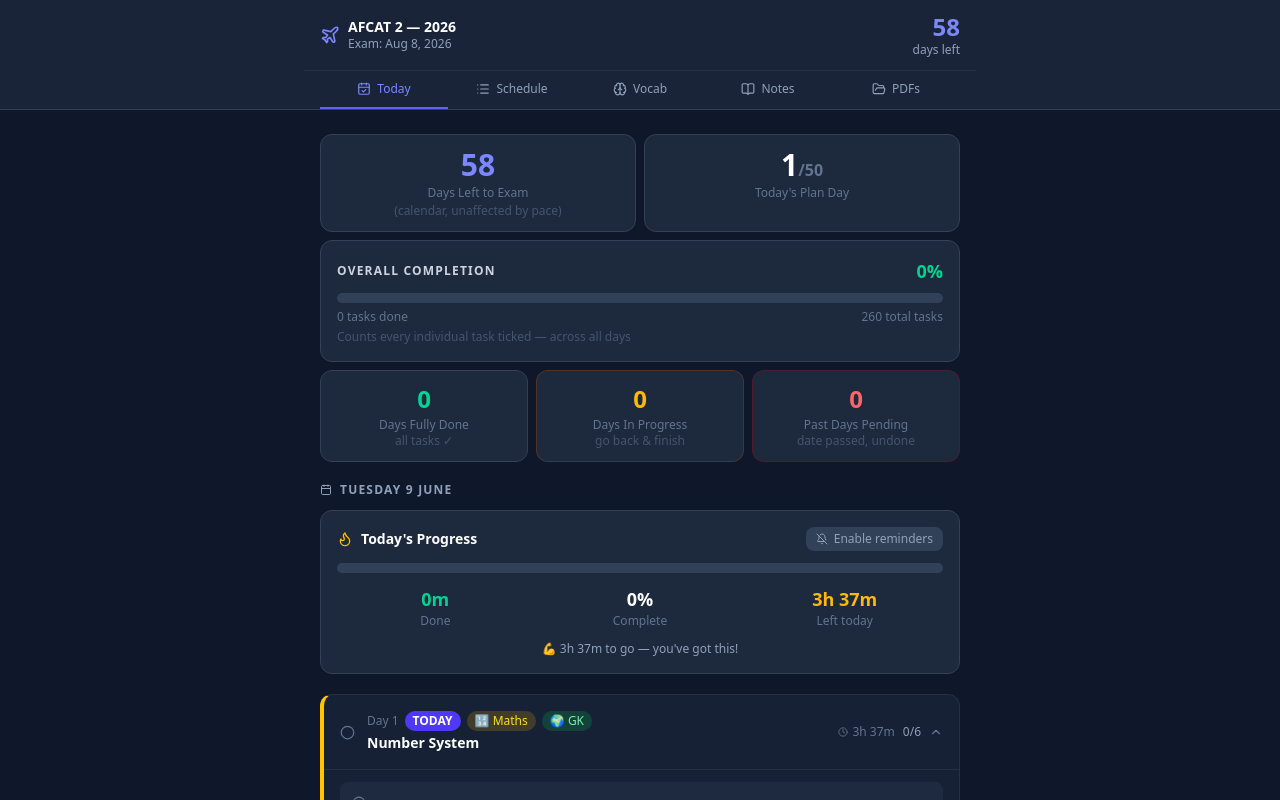
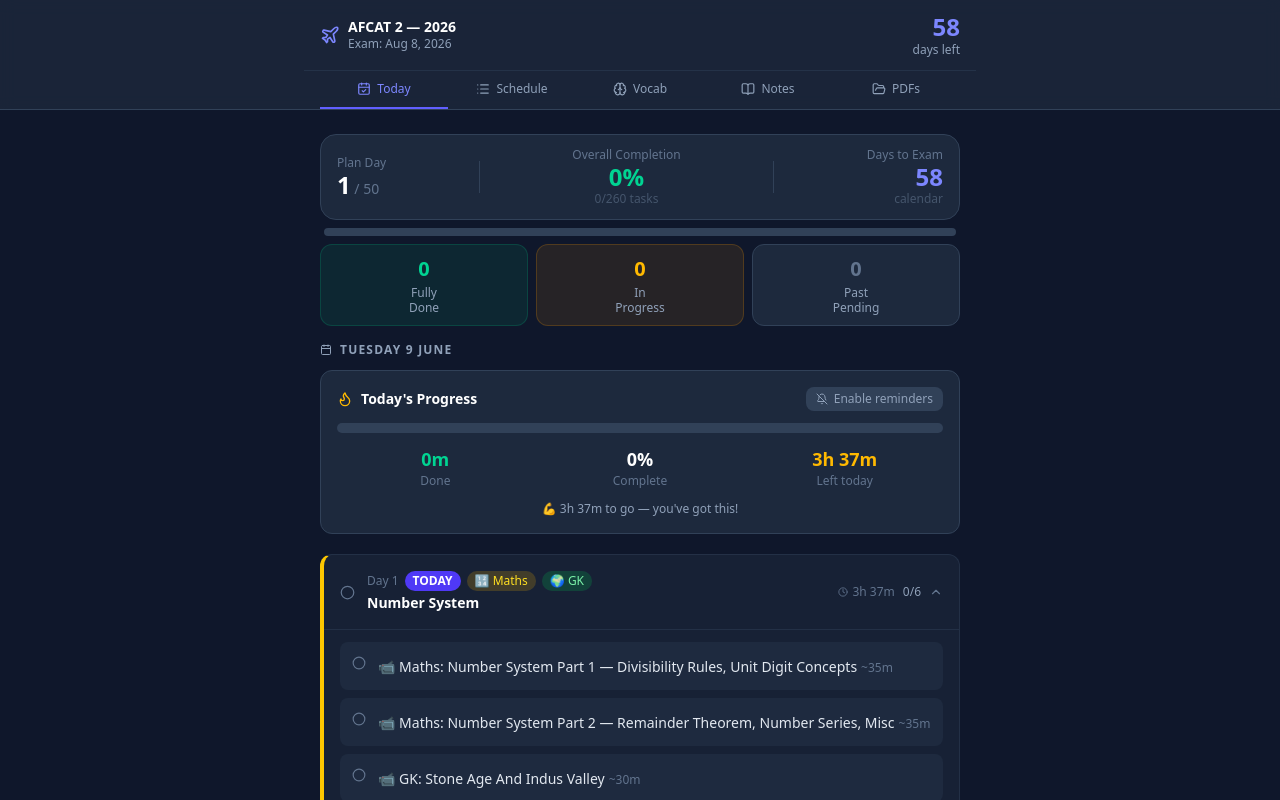
Before and after one commit to kriti-39/AfcatPrep, a React (Vite) app: page / in a window 1280 px wide. Shown: the top 800 px of the page. Built offline with nearby package versions, Linux system fonts and the light colour scheme.

Commit message:
Compact dashboard UI — hero card + slim progress bar + pill stats

```diff
--- a/src/components/DailyPlanner.jsx
+++ b/src/components/DailyPlanner.jsx
@@ -178,57 +178,53 @@
   return (
     <div className="max-w-2xl mx-auto">
       {/* ── Dashboard ── */}
-      {/* Row 1: calendar countdown + day number */}
-      <div className="grid grid-cols-2 gap-2 mb-2">
-        <div className="bg-slate-800 border border-slate-700 rounded-xl p-3 text-center">
-          <div className="text-3xl font-bold text-indigo-400">{daysLeft}</div>
-          <div className="text-xs text-slate-500 mt-0.5">Days Left to Exam</div>
-          <div className="text-xs text-slate-600 mt-0.5">(calendar, unaffected by pace)</div>
+
+      {/* Hero card — days left + plan day side by side */}
+      <div className="bg-slate-800 border border-slate-700 rounded-2xl px-4 py-3 mb-2 flex items-center justify-between">
+        <div>
+          <p className="text-xs text-slate-500 mb-0.5">Plan Day</p>
+          <p className="text-2xl font-bold text-white leading-none">
+            {todayDayNum > 0 && todayDayNum <= 50 ? todayDayNum : '-'}
+            <span className="text-sm font-normal text-slate-500"> / 50</span>
+          </p>
         </div>
-        <div className="bg-slate-800 border border-slate-700 rounded-xl p-3 text-center">
-          <div className="text-3xl font-bold text-white">
-            {todayDayNum > 0 && todayDayNum <= 50 ? todayDayNum : '-'}
-            <span className="text-base text-slate-500">/50</span>
-          </div>
-          <div className="text-xs text-slate-500 mt-0.5">Today's Plan Day</div>
+        <div className="h-8 w-px bg-slate-700" />
+        <div className="text-center">
+          <p className="text-xs text-slate-500 mb-0.5">Overall Completion</p>
+          <p className="text-2xl font-bold text-emerald-400 leading-none">{overallPct}%</p>
+          <p className="text-xs text-slate-600 mt-0.5">{doneTasksAllDays}/{totalTasksAllDays} tasks</p>
+        </div>
+        <div className="h-8 w-px bg-slate-700" />
+        <div className="text-right">
+          <p className="text-xs text-slate-500 mb-0.5">Days to Exam</p>
+          <p className="text-2xl font-bold text-indigo-400 leading-none">{daysLeft}</p>
+          <p className="text-xs text-slate-600 mt-0.5">calendar</p>
         </div>
       </div>
 
-      {/* Row 2: overall % bar */}
-      <div className="bg-slate-800 border border-slate-700 rounded-xl p-4 mb-2">
-        <div className="flex items-center justify-between mb-2">
-          <span className="text-xs font-semibold text-slate-300 uppercase tracking-widest">Overall Completion</span>
-          <span className="text-lg font-bold text-emerald-400">{overallPct}%</span>
-        </div>
-        <div className="h-2.5 bg-slate-700 rounded-full overflow-hidden">
+      {/* Overall progress bar */}
+      <div className="mb-2 px-1">
+        <div className="h-2 bg-slate-700 rounded-full overflow-hidden">
           <div
-            className="h-2.5 rounded-full bg-emerald-500 transition-all duration-500"
+            className="h-2 rounded-full bg-gradient-to-r from-emerald-600 to-emerald-400 transition-all duration-500"
             style={{ width: `${overallPct}%` }}
           />
         </div>
-        <div className="flex justify-between mt-1.5">
-          <span className="text-xs text-slate-500">{doneTasksAllDays} tasks done</span>
-          <span className="text-xs text-slate-500">{totalTasksAllDays} total tasks</span>
-        </div>
-        <p className="text-xs text-slate-600 mt-1">Counts every individual task ticked — across all days</p>
       </div>
 
-      {/* Row 3: day-wise breakdown */}
-      <div className="grid grid-cols-3 gap-2 mb-5">
-        <div className="bg-slate-800 border border-slate-700 rounded-xl p-3 text-center">
-          <div className="text-2xl font-bold text-emerald-400">{daysCompleted}</div>
-          <div className="text-xs text-slate-500 mt-0.5">Days Fully Done</div>
-          <div className="text-xs text-slate-600">all tasks ✓</div>
+      {/* Day-wise stats — 3 compact pills */}
+      <div className="grid grid-cols-3 gap-2 mb-4">
+        <div className="bg-emerald-500/10 border border-emerald-500/20 rounded-xl px-2 py-2.5 text-center">
+          <div className="text-xl font-bold text-emerald-400">{daysCompleted}</div>
+          <div className="text-xs text-slate-400 leading-tight mt-0.5">Fully<br/>Done</div>
         </div>
-        <div className="bg-slate-800 border border-amber-700/30 rounded-xl p-3 text-center">
-          <div className="text-2xl font-bold text-amber-400">{partialDays}</div>
-          <div className="text-xs text-slate-500 mt-0.5">Days In Progress</div>
-          <div className="text-xs text-slate-600">go back &amp; finish</div>
+        <div className="bg-amber-500/10 border border-amber-500/20 rounded-xl px-2 py-2.5 text-center">
+          <div className="text-xl font-bold text-amber-400">{partialDays}</div>
+          <div className="text-xs text-slate-400 leading-tight mt-0.5">In<br/>Progress</div>
         </div>
-        <div className="bg-slate-800 border border-red-700/30 rounded-xl p-3 text-center">
-          <div className="text-2xl font-bold text-red-400">{pendingDays.length}</div>
-          <div className="text-xs text-slate-500 mt-0.5">Past Days Pending</div>
-          <div className="text-xs text-slate-600">date passed, undone</div>
+        <div className={`rounded-xl px-2 py-2.5 text-center border ${pendingDays.length > 0 ? 'bg-red-500/10 border-red-500/20' : 'bg-slate-800 border-slate-700'}`}>
+          <div className={`text-xl font-bold ${pendingDays.length > 0 ? 'text-red-400' : 'text-slate-500'}`}>{pendingDays.length}</div>
+          <div className="text-xs text-slate-400 leading-tight mt-0.5">Past<br/>Pending</div>
         </div>
       </div>
 
```
